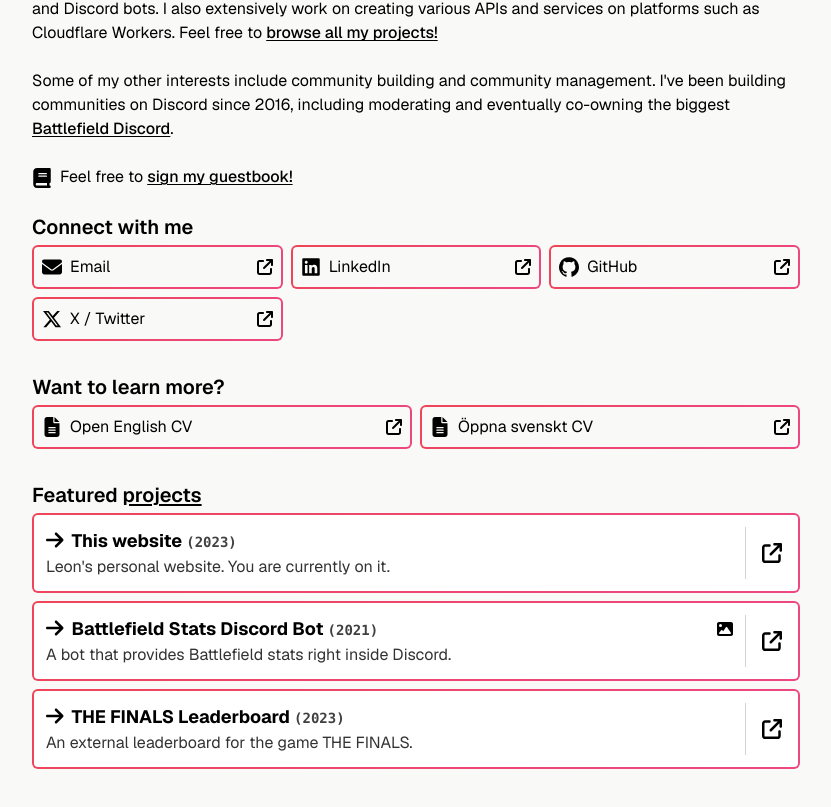
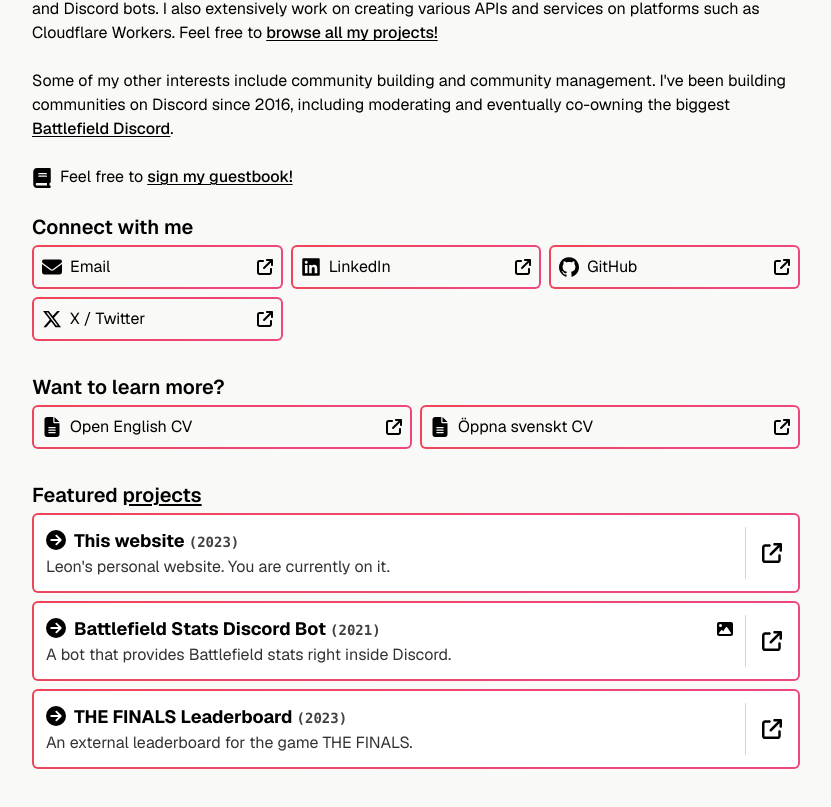
Before and after one commit to leonlarsson/leon-home, a Next.js app: page / in a window 1280 px wide. Shown: the part 421-1228 px from the top of the page, without its empty margins (224-1055 px from the left). Built offline with nearby package versions, Linux system fonts and the light colour scheme.

Commit message:
projects: update arrow icon

```diff
--- a/app/(main)/components/icons.tsx
+++ b/app/(main)/components/icons.tsx
@@ -345,6 +345,19 @@ export default {
       />
     </svg>
   ),
+  circleArrowRight: (props: IconProps) => (
+    <svg
+      xmlns="http://www.w3.org/2000/svg"
+      height="1em"
+      viewBox="0 0 512 512"
+      {...props}
+    >
+      <path
+        fill="currentColor"
+        d="M0 256a256 256 0 1 0 512 0A256 256 0 1 0 0 256zM281 385c-9.4 9.4-24.6 9.4-33.9 0s-9.4-24.6 0-33.9l71-71L136 280c-13.3 0-24-10.7-24-24s10.7-24 24-24l182.1 0-71-71c-9.4-9.4-9.4-24.6 0-33.9s24.6-9.4 33.9 0L393 239c9.4 9.4 9.4 24.6 0 33.9L281 385z"
+      />
+    </svg>
+  ),
   code: (props: IconProps) => (
     <svg
       xmlns="http://www.w3.org/2000/svg"
--- a/app/(main)/projects/components/ProjectsGrid.tsx
+++ b/app/(main)/projects/components/ProjectsGrid.tsx
@@ -37,7 +37,7 @@ export const Project = ({
         >
           <div className="flex items-center justify-between">
             <span className="text-lg font-bold">
-              <Icons.arrowRight className="mb-1 me-2 inline h-5 transition-transform group-hover:translate-x-1" />
+              <Icons.circleArrowRight className="mb-1 me-2 inline h-5 transition-transform group-hover:-rotate-45" />
               {/* Name / Year */}
               <span className="underline-offset-2 group-hover:underline">
                 {project.name}
```
